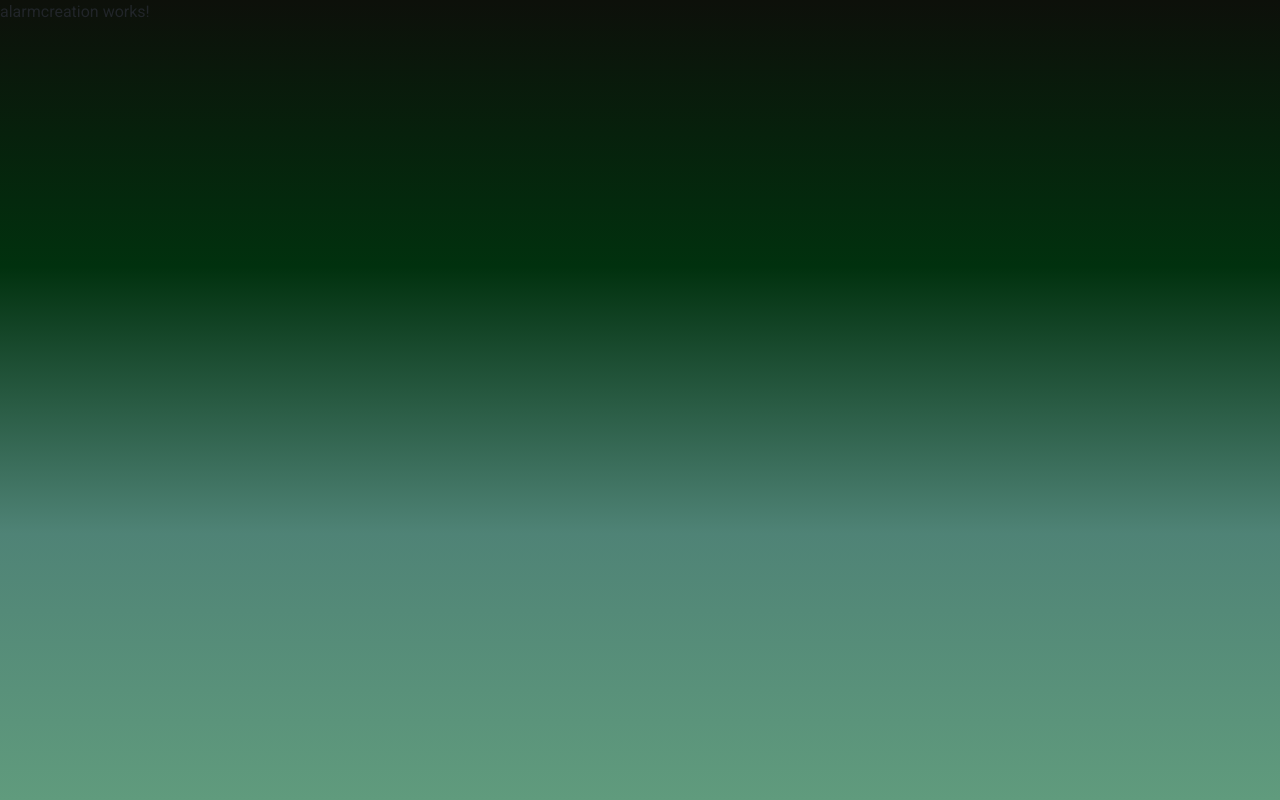
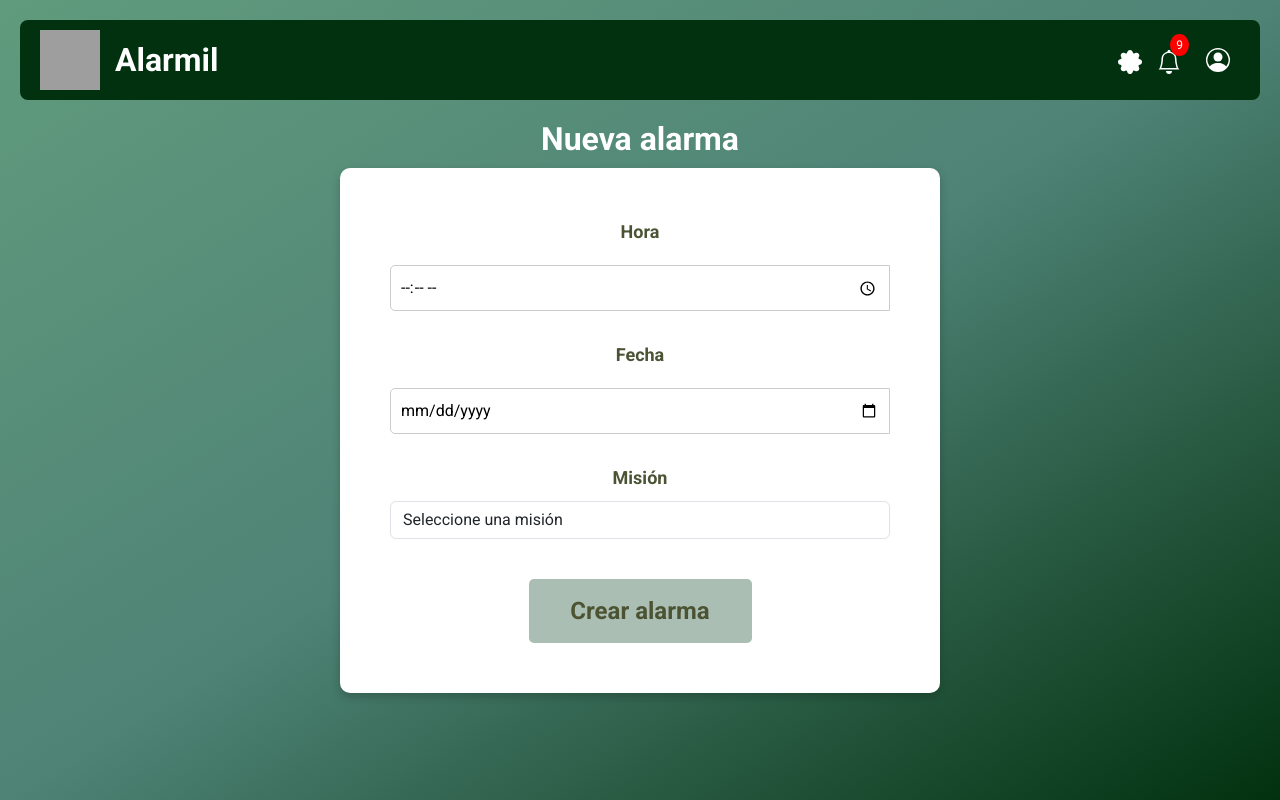
Before and after one commit to DavidCdajud/WebApp_Alarmil, an Angular app: page /crear-alarma in a window 1280 px wide. Built offline with nearby package versions, Linux system fonts and the light colour scheme; grey boxes are pictures that could not be loaded.

Commit message:
No se hizo push de los cambios y se complementa con los cambios que hizo el compañero

```diff
--- a/src/app/alarmcreation/alarmcreation.component.css
+++ b/src/app/alarmcreation/alarmcreation.component.css
@@ -0,0 +1,146 @@
+.alarm-create-container {
+    padding: 20px;
+    color: #fff;
+    font-family: 'Roboto', sans-serif;
+    min-height: 100vh;
+    display: flex;
+    flex-direction: column;
+    align-items: center;
+  }
+
+  .form-container {
+    text-align: center;
+    padding: 50px; /* Reduce un poco el padding si el contenido es compacto */
+    background-color: #fff; /* Fondo blanco para destacar el formulario */
+    border-radius: 10px; /* Bordes redondeados */
+    box-shadow: 0 4px 10px rgba(0, 0, 0, 0.2);
+    max-width: 600px;
+    width: 100%; /* Se adapta a la pantalla sin sobrepasar los 600px */
+    margin: 0 auto;
+  }
+
+  .create-alarm-content {
+    max-width: 400px;
+    margin: 0 auto;
+    background-color: #4C5333;
+    padding: 20px;
+    border-radius: 10px;
+    text-align: center;
+  }
+
+  h2 {
+    font-size: 28px;
+    font-weight: bold;
+    color: white;
+
+  }
+
+  p {
+    font-size: 14px;
+    color: #f0f0f0;
+    margin-bottom: 20px;
+  }
+
+  /* Espaciado entre los form-groups */
+  .form-group {
+    margin-bottom: 20px; /* Espacio entre cada input del formulario */
+  }
+
+  /* Estilo para los campos de entrada */
+  input {
+    width: 100%;
+    padding: 10px;
+    margin: 10px 0;
+    border-radius: 5px;
+    border: 1px solid #ccc;
+    font-size: 16px;
+    font-family: 'Roboto', sans-serif;
+  }
+
+  /* Alinear los labels y los inputs */
+  .form-group label {
+    display: block;
+    margin-bottom: 10px; /* Añadir un pequeño espacio entre el label y el input */
+    font-size: 18px;
+    color: #4b5335;
+    font-weight: bold;
+  }
+
+  .submit-btn {
+    width: 223px;
+    height: 64px;
+    padding: 12px;
+    margin-top: 20px;
+    font-size: 24px;
+    font-weight: bold;
+    background-color: #AABEB3;
+    color: #4C5333;
+    border: none;
+    border-radius: 5px;
+    cursor: pointer;
+    transition: background-color 0.3s ease;
+  }
+
+  .submit-btn:hover {
+    background-color: #3b442b;
+  }
+
+  /* Cambiar color del label Hora */
+  .label-hora {
+    color: #4b5335;
+    font-size: 18px;
+    font-weight: bold;
+  }
+
+  /* Cambiar color del label Fecha */
+  .label-fecha {
+    color: #4b5335;
+    font-size: 18px;
+    font-weight: bold;
+  }
+
+  /* Cambiar color del label Misión */
+  .label-mision {
+    color: #4b5335;
+    font-size: 18px;
+    font-weight: bold;
+  }
+
+  .popup-modal {
+    display: flex; /* Modal centrado con Flexbox */
+    position: fixed;
+    z-index: 1000;
+    left: 0;
+    top: 0;
+    width: 100%;
+    height: 100%;
+    background-color: rgba(0, 0, 0, 0.5); /* Fondo oscuro transparente */
+    justify-content: center;
+    align-items: center;
+  }
+
+  .popup-content {
+    background-color: #AABEB3; /* Color del fondo del popup */
+    padding: 20px;
+    border-radius: 10px;
+    text-align: center;
+    width: 300px;
+    height: 150px;
+  }
+
+  .popup-content p {
+    font-size: 20px;
+    color: white;
+    margin-bottom: 20px;
+  }
+
+  .checkmark-container {
+    font-size: 40px;
+    color: #4C5333; /* Color del checkmark */
+  }
+
+  .title {
+    text-align: center;
+    font-size: 32px;
+    color: white;
+  }
--- a/src/app/alarmcreation/alarmcreation.component.html
+++ b/src/app/alarmcreation/alarmcreation.component.html
@@ -1,3 +1,81 @@
-<p>
-  alarmcreation works!
-</p>
+<div class="home-container">
+  <!-- Encabezado -->
+  <header class="header">
+    <div class="logo-container">
+      <a [routerLink]="['/home']">
+        <img src="https://upload.wikimedia.org/wikipedia/commons/8/88/Escudo_Ejercito_Nacional_de_Colombia.svg"
+             alt="Escudo Ejército Nacional de Colombia"
+             class="logo">
+      </a>
+      <span class="title">Alarmil</span>
+    </div>
+    <div class="header-icons">
+      <!-- Icono de configuración -->
+      <div class="settings-icon">
+        <svg xmlns="http://www.w3.org/2000/svg" width="24" height="24" fill="currentColor" class="bi bi-gear" viewBox="0 0 16 16">
+          <path d="M8 4.754a3.246 3.246 0 1 0 0 6.492 3.246 3.246 0 0 0 0-6.492M5.754 8a2.246 2.246 0 1 1 4.492 0 2.246 2.246 0 0 1-4.492 0"/>
+          <path d="M9.796 1.343c-.527-1.79-3.065-1.79-3.592 0l-.094.319a.873.873 0 0 1-1.255.52l-.292-.16c-1.64-.892-3.433.902-2.54 2.541l.159.292a.873.873 0 0 1-.52 1.255l-.319.094c-1.79.527-1.79 3.065 0 3.592l.319.094a.873.873 0 0 1 .52 1.255l-.16.292c-.892 1.64.901 3.434 2.541 2.54l.292-.159a.873.873 0 0 1 1.255.52l.094.319c.527 1.79 3.065 1.79 3.592 0l.094-.319a.873.873 0 0 1 1.255-.52l.292.16c1.64.893 3.434-.902 2.54-2.541l-.159-.292a.873.873 0 0 1 .52-1.255l.319-.094c1.79-.527 1.79-3.065 0-3.592l-.319-.094a.873.873 0 0 1-.52-1.255l.16-.292c.893-1.64-.902-3.433-2.541-2.54l-.292.159a.873.873 0 0 1-1.255-.52z"/>
+        </svg>
+      </div>
+      <!-- Icono de notificaciones -->
+      <div class="notification-icon">
+        <svg xmlns="http://www.w3.org/2000/svg" width="24" height="24" fill="currentColor" class="bi bi-bell" viewBox="0 0 16 16">
+          <path d="M8 16a2 2 0 0 0 2-2H6a2 2 0 0 0 2 2M8 1.918l-.797.161A4 4 0 0 0 4 6c0 .628-.134 2.197-.459 3.742-.16.767-.376 1.566-.663 2.258h10.244c-.287-.692-.502-1.49-.663-2.258C12.134 8.197 12 6.628 12 6a4 4 0 0 0-3.203-3.92zM14.22 12c.223.447.481.801.78 1H1c.299-.199.557-.553.78-1C2.68 10.2 3 6.88 3 6c0-2.42 1.72-4.44 4.005-4.901a1 1 0 1 1 1.99 0A5 5 0 0 1 13 6c0 .88.32 4.2 1.22 6"/>
+        </svg>
+        <span class="notification-count">9</span>
+      </div>
+      <!-- Icono de usuario -->
+      <div class="user-icon-container">
+        <svg xmlns="http://www.w3.org/2000/svg" width="24" height="24" fill="currentColor" class="bi bi-person-circle" viewBox="0 0 16 16">
+          <path d="M11 6a3 3 0 1 1-6 0 3 3 0 0 1 6 0"/>
+          <path fill-rule="evenodd" d="M0 8a8 8 0 1 1 16 0A8 8 0 0 1 0 8m8-7a7 7 0 0 0-5.468 11.37C3.242 11.226 4.805 10 8 10s4.757 1.225 5.468 2.37A7 7 0 0 0 8 1"/>
+        </svg>
+      </div>
+    </div>
+  </header>
+
+  <h2 class="title">Nueva alarma</h2>
+
+  <!-- Formulario envuelto en un contenedor con clase form-container -->
+  <div class="form-container">
+    <form [formGroup]="alarmForm" (ngSubmit)="onSubmitAlarm()">
+      <div class="form-group">
+        <label for="hora" class="label-hora">Hora</label>
+        <div class='input-group date' id='timepicker'>
+          <input type="time" formControlName="hora" required />
+          <span class="input-group-addon">
+            <span class="glyphicon glyphicon-time"></span>
+          </span>
+        </div>
+      </div>
+
+      <div class="form-group">
+        <label for="fecha" class="label-fecha">Fecha</label>
+        <div class='input-group date' id='datepicker'>
+          <input type="date" formControlName="fecha" required />
+          <span class="input-group-addon">
+            <span class="glyphicon glyphicon-calendar"></span>
+          </span>
+        </div>
+      </div>
+
+      <div class="form-group">
+        <label for="mision" class="label-mision">Misión</label>
+        <select class="form-control" formControlName="mision" required>
+          <option value="" disabled selected>Seleccione una misión</option>
+          <option value="M001">Misión 001</option>
+          <option value="M002">Misión 002</option>
+        </select>
+      </div>
+
+      <button type="submit" class="submit-btn" [disabled]="!alarmForm.valid">Crear alarma</button>
+    </form>
+  </div>
+
+  <!-- Popup Modal -->
+  <div *ngIf="showPopup" id="popup" class="popup-modal">
+    <div class="popup-content">
+      <p>Alarma creada exitosamente</p>
+      <div class="checkmark-container">
+        <span class="checkmark">✔</span>
+      </div>
--- a/src/app/alarmcreation/alarmcreation.component.ts
+++ b/src/app/alarmcreation/alarmcreation.component.ts
@@ -1,15 +1,47 @@
-import { Component, OnInit } from '@angular/core';
+import { Component } from '@angular/core';
+import { ChangeDetectorRef } from '@angular/core';
+import { Router } from '@angular/router';
+import { FormBuilder, FormGroup, Validators } from '@angular/forms';
 
 @Component({
   selector: 'app-alarmcreation',
   templateUrl: './alarmcreation.component.html',
   styleUrls: ['./alarmcreation.component.css']
 })
-export class AlarmcreationComponent implements OnInit {
+export class AlarmcreationComponent {
+  alarmForm!: FormGroup;
+  showPopup = false;
 
-  constructor() { }
-
-  ngOnInit() {
+  constructor(
+    private fb: FormBuilder,
+    private cd: ChangeDetectorRef,
+    private router: Router
+  ) {
+    this.createForm();
   }
 
+  createForm() {
+    this.alarmForm = this.fb.group({
+      hora: ['', Validators.required],
+      fecha: ['', Validators.required],
+      mision: ['', Validators.required],
+    });
+  }
+
+  onSubmitAlarm() {
+    if (this.alarmForm.invalid) {
+      return;
+    }
+
+    // Mostrar el popup si el formulario es válido
+    this.showPopup = true;
+    this.cd.detectChanges(); // Forzar la detección de cambios
+
+    // Después de 3 segundos, ocultar el popup y redirigir a otra página
+    setTimeout(() => {
+      this.showPopup = false;
+      this.cd.detectChanges();
+      this.router.navigate(['/home']); // Redirigir a la página home
+    }, 3000);
+  }
 }
--- a/src/index.html
+++ b/src/index.html
@@ -6,6 +6,7 @@
   <base href="/">
   <meta name="viewport" content="width=device-width, initial-scale=1">
   <link rel="icon" type="image/x-icon" href="favicon.ico">
+  <link rel="stylesheet" href="https://cdnjs.cloudflare.com/ajax/libs/font-awesome/5.15.4/css/all.min.css">
   <link href="https://fonts.googleapis.com/css2?family=Roboto:wght@400;500;700&display=swap" rel="stylesheet">
 </head>
 <body>
--- a/src/styles.css
+++ b/src/styles.css
@@ -4,27 +4,99 @@ body, html {
     margin: 0;
     padding: 0;
     height: 100%;
-    background: linear-gradient(to top, #609B7D, #4F8376, #01310E, #0D100A); /* Degradado de izquierda a derecha */
+    background: linear-gradient(to bottom right, #609B7D, #4F8376, #01310E); /* Degradado de izquierda a derecha */
 }
 
-/* Tipografía para todos los elementos */
-h2, p, input, button {
-    font-family: 'Roboto', sans-serif;
+.home-container {
+  padding: 20px;
+  color: #fff;
+  font-family: 'Roboto', sans-serif;
+  min-height: 100vh;
 }
 
-/* Tamaño de los botones global */
-button {
-    width: 223px;
-    height: 64px;
-    font-size: 32px;
-    font-weight: bold;
-    background-color: #ffffff;
-    color: #4C5333;
-    border: none;
-    cursor: pointer;
-    transition: background-color 0.3s ease;
+/* Estilo del encabezado */
+.header {
+  display: flex;
+  justify-content: space-between;
+  align-items: center;
+  background-color: #01310E;
+  padding: 10px 20px;
+  border-radius: 8px;
+  margin-bottom: 20px;
 }
 
-button:hover {
-    background-color: #f0f0f0;
+.logo-container {
+  display: flex;
+  align-items: center;
 }
+
+.logo {
+  width: 60px;
+  height: 60px;
+  margin-right: 15px;
+}
+
+.title {
+  font-size: 30px;
+  font-weight: bold;
+  color: #ffffff;
+}
+
+.header-icons {
+  display: flex;
+  align-items: center;
+}
+
+.notification-icon {
+  position: relative;
+  font-size: 24px;
+  color: #ffffff;
+  margin-right: 15px;
+  cursor: pointer;
+}
+
+.notification-count {
+  position: absolute;
+  top: -8px;
+  right: -8px;
+  background-color: red;
+  color: white;
+  border-radius: 50%;
+  padding: 2px 6px;
+  font-size: 12px;
+  cursor: pointer;
+}
+
+.settings-icon, .user-icon {
+  font-size: 24px;
+  color: #ffffff;
+  margin-right: 15px;
+  cursor: pointer;
+}
+
+.user-icon-container {
+  background-color: #ffffff00;
+  border-radius: 50%;
+  padding: 10px;
+  display: flex;
+  justify-content: center;
+  align-items: center;
+  cursor: pointer;
+}
+
+/* Sección de Misiones y Alarmas */
+.missions-section, .alarms-section {
+  margin-bottom: 30px;
+}
+
+h2 {
+  font-size: 28px;
+  color: #FFF;
+  margin-bottom: 10px;
+  font-weight: bold;
+}
+
+/* Sección de Misiones y Alarmas */
+.missions-section, .alarms-section {
+  margin-bottom: 30px;
+}
```
